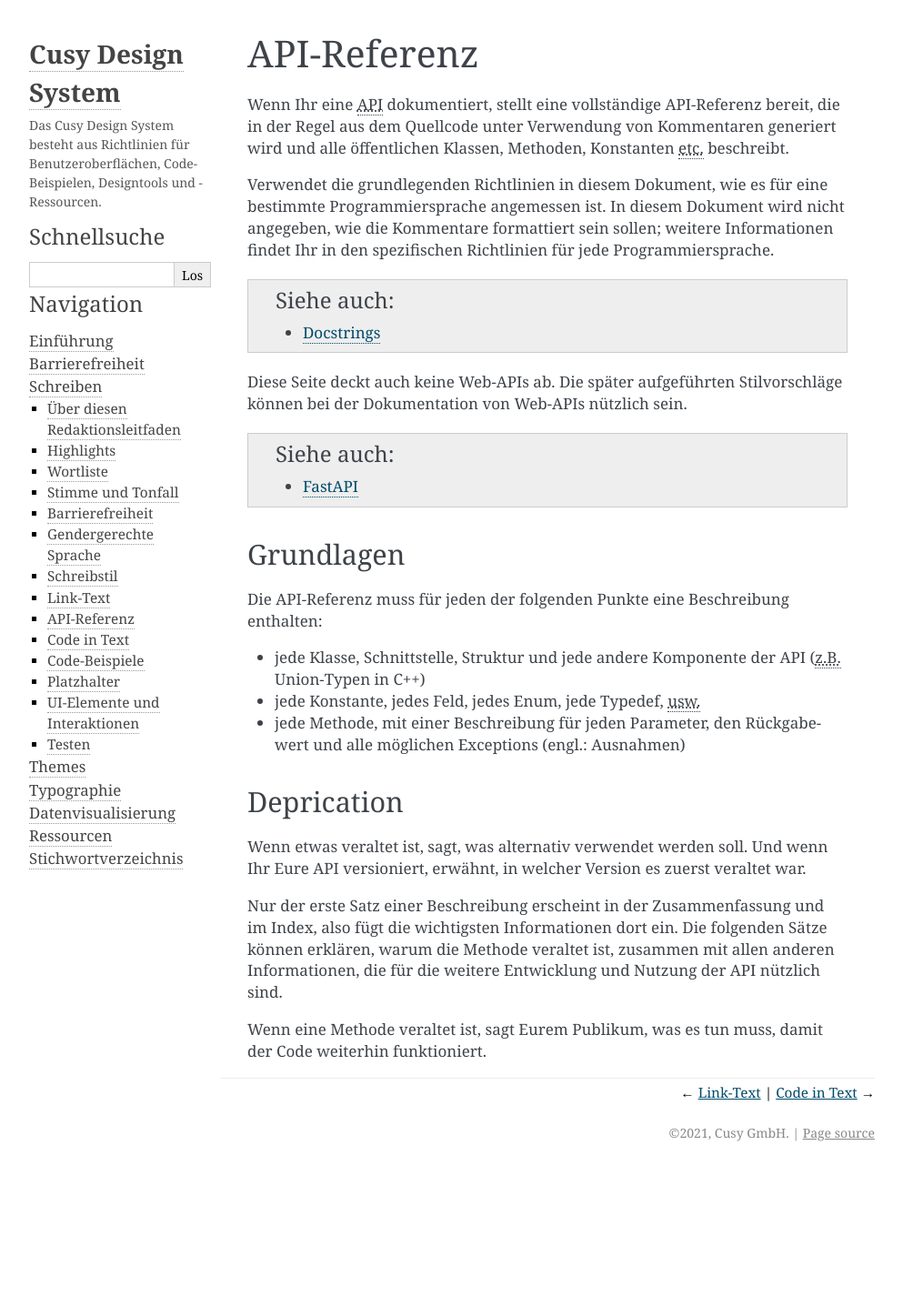
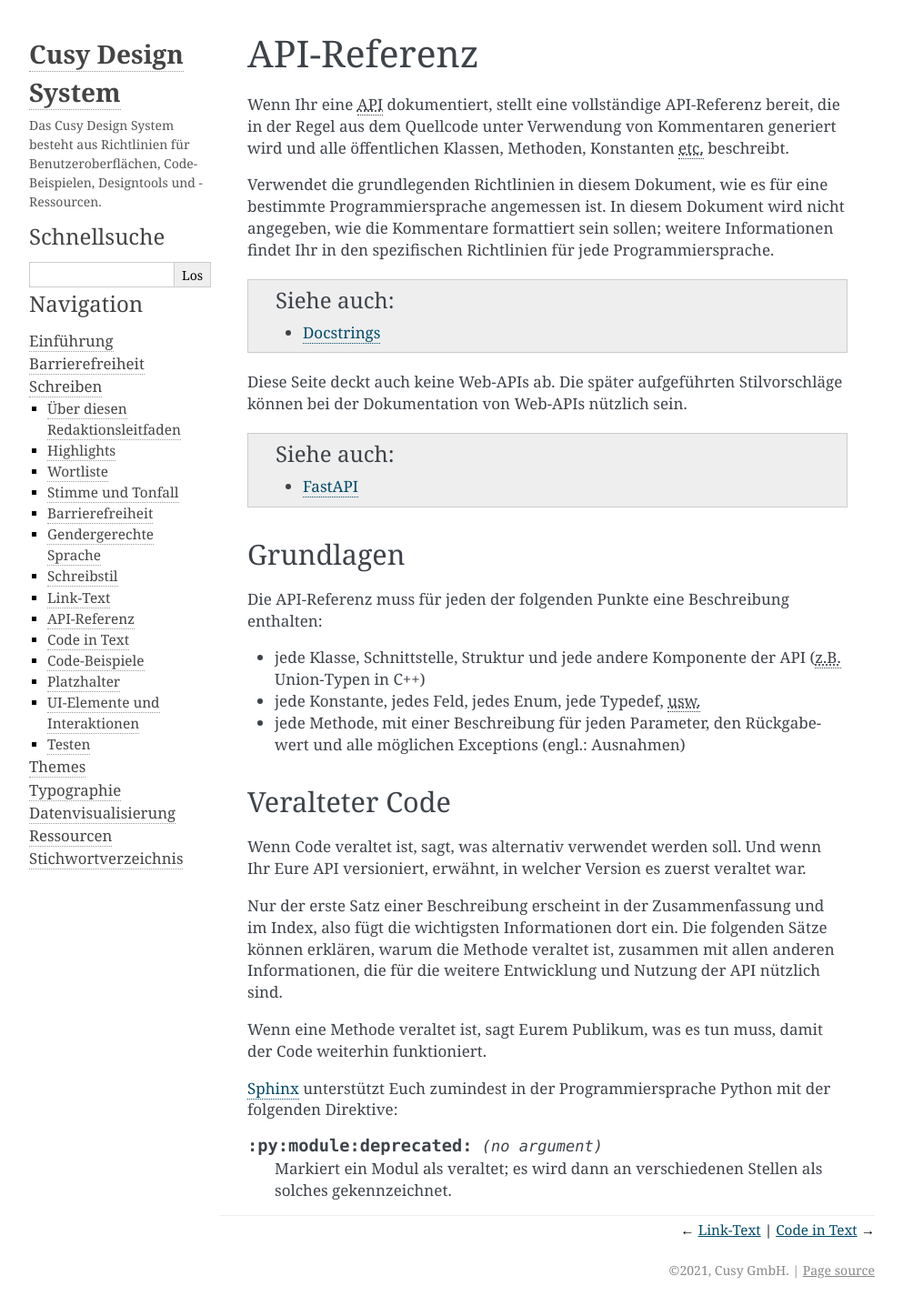
Before and after one commit to cusyio/cusy-design-system, a Sphinx documentation site: the page built from docs/writing/api-reference.rst, in a window 1280 px wide. Shown: the whole page at 91% size, without its empty margins (148-1141 px from the left). Built offline with Sphinx 7.4.7, drawn with Linux system fonts in a browser that asks for light colours; before the commit the page ends 1285 px from its top, so only the background shows below that.

Commit message:
Add :py:module:deprecated:

```diff
--- a/docs/writing/api-reference.rst
+++ b/docs/writing/api-reference.rst
@@ -35,10 +35,10 @@ Die API-Referenz muss für jeden der folgenden Punkte eine Beschreibung enthalte
 * jede Methode, mit einer Beschreibung für jeden Parameter, den Rückgabewert
   und alle möglichen Exceptions (engl.: Ausnahmen)
 
-Deprication
------------
+Veralteter Code
+---------------
 
-Wenn etwas veraltet ist, sagt, was alternativ verwendet werden soll. Und wenn
+Wenn Code veraltet ist, sagt, was alternativ verwendet werden soll. Und wenn
 Ihr Eure API versioniert, erwähnt, in welcher Version es zuerst veraltet war.
 
 Nur der erste Satz einer Beschreibung erscheint in der Zusammenfassung und im
@@ -49,3 +49,12 @@ sind.
 
 Wenn eine Methode veraltet ist, sagt Eurem Publikum, was es tun muss, damit der
 Code weiterhin funktioniert.
+
+`Sphinx <https://www.sphinx-doc.org/>`_ unterstützt Euch zumindest in der
+Programmiersprache Python mit der folgenden Direktive:
+
+.. rst:directive:option:: py:module:deprecated
+   :type: no argument
+
+   Markiert ein Modul als veraltet; es wird dann an verschiedenen Stellen als
+   solches gekennzeichnet.
```
